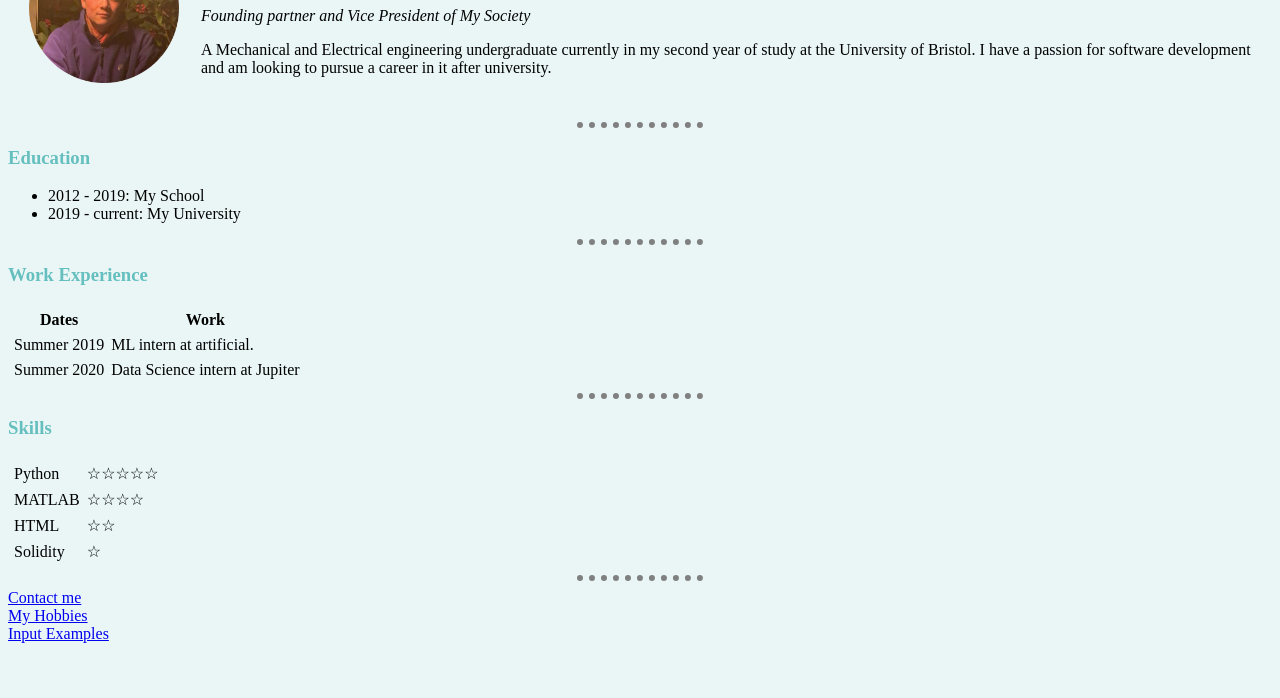
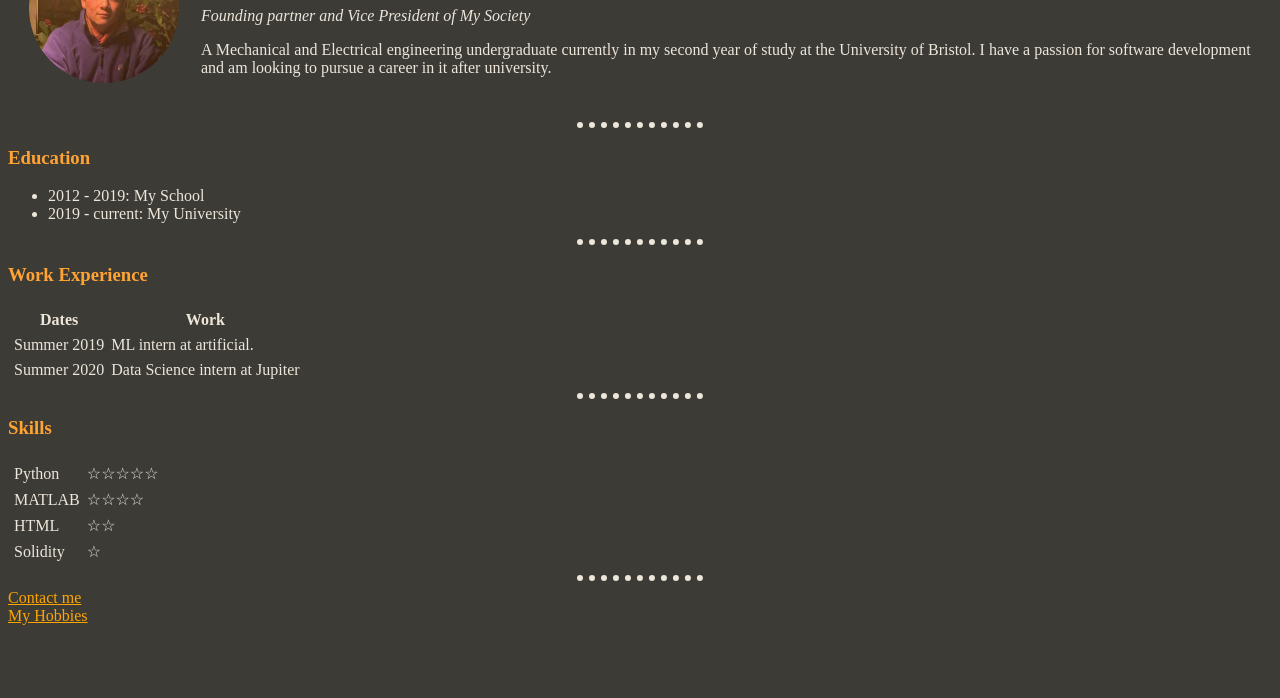
Before and after one commit to finnformica/cv, a plain HTML site: page index.html in a window 1280 px wide. Shown: the part 102-800 px from the top of the page. Drawn offline with Linux system fonts and the light colour scheme.

Commit message:
added css styling

```diff
--- a/css/styles.css
+++ b/css/styles.css
@@ -1,19 +1,39 @@
 body {
-  background-color: #EAF6F6;
+  background-color: #3d3b36;
 }
 
 h1 {
-  color: #66BFBF;
+  color: #ffa333;
 }
 
 h3 {
-  color: #66BFBF;
+  color: #ffa333;
+}
+
+a {
+  color: orange;
+}
+
+p {
+  color: #ede6da;
+}
+
+li {
+  color: #ede6da;
+}
+
+th {
+  color: #ede6da;
+}
+
+td {
+  color: #ede6da;
 }
 
 hr {
   background-color: none;
   border-style: dotted none none;
-  border-color: grey;
+  border-color: #ede6da;
   border-width: 6px;
   height: 0px;
   width: 10%;
--- a/index.html
+++ b/index.html
@@ -74,7 +74,6 @@
 
     <a href="contact.html">Contact me</a><br>
     <a href="hobbies.html">My Hobbies</a><br>
-    <a href="inputs.html">Input Examples</a>
 
   </body>
 </html>
```
